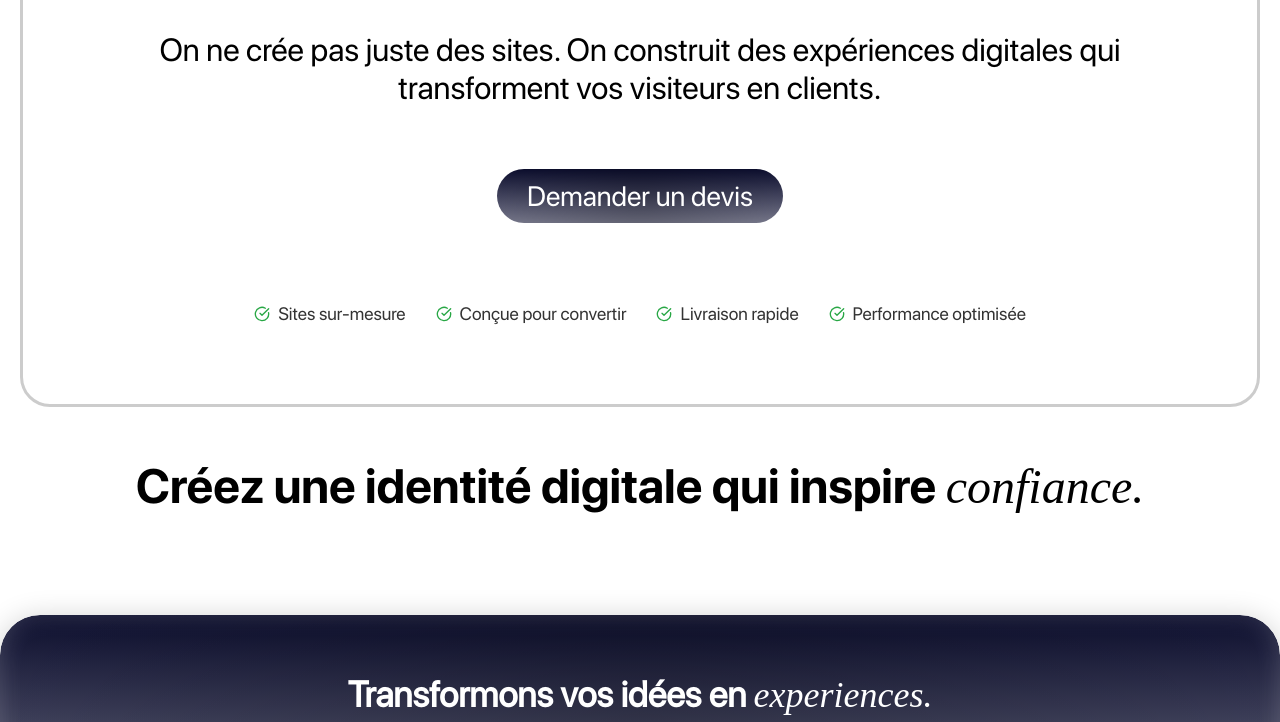
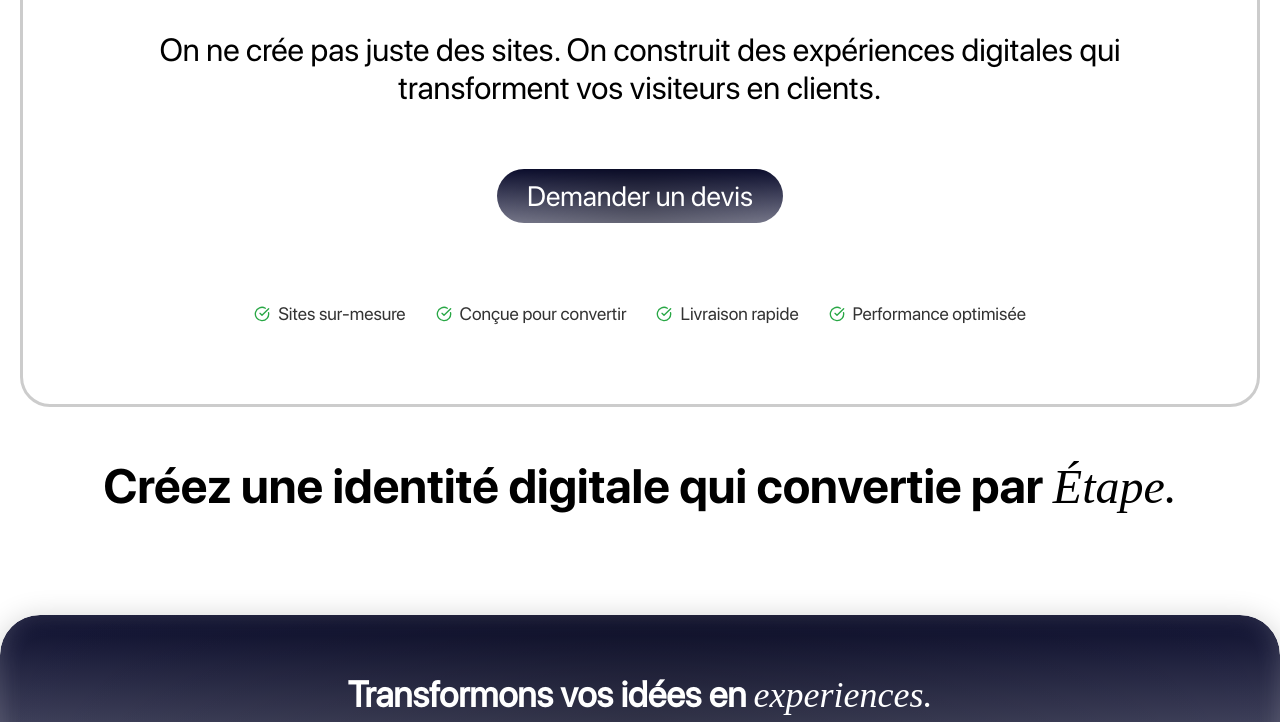
Before and after one commit to JarodT77/nozomi, a plain HTML site: page index.html in a window 1280 px wide. Shown: the part 375-1097 px from the top of the page. Drawn offline with Linux system fonts and the light colour scheme; a script that the page names is missing; a web font is replaced by a local one.

```diff
--- a/index.html
+++ b/index.html
@@ -78,7 +78,7 @@
     </div>
 
         <section class="services">
-            <h2 class="title">Créez une identité digitale qui inspire <span class="text-italic-48">confiance.</span></h2>
+            <h2 class="title">Créez une identité digitale qui convertie par <span class="text-italic-48">Étape.</span></h2>
             <div class="parent">
                 <div class="div1">
                     <h3 class="text-grid-main">Transformons vos idées en <span class="text-italic-36"> experiences.</span></h3>
```
